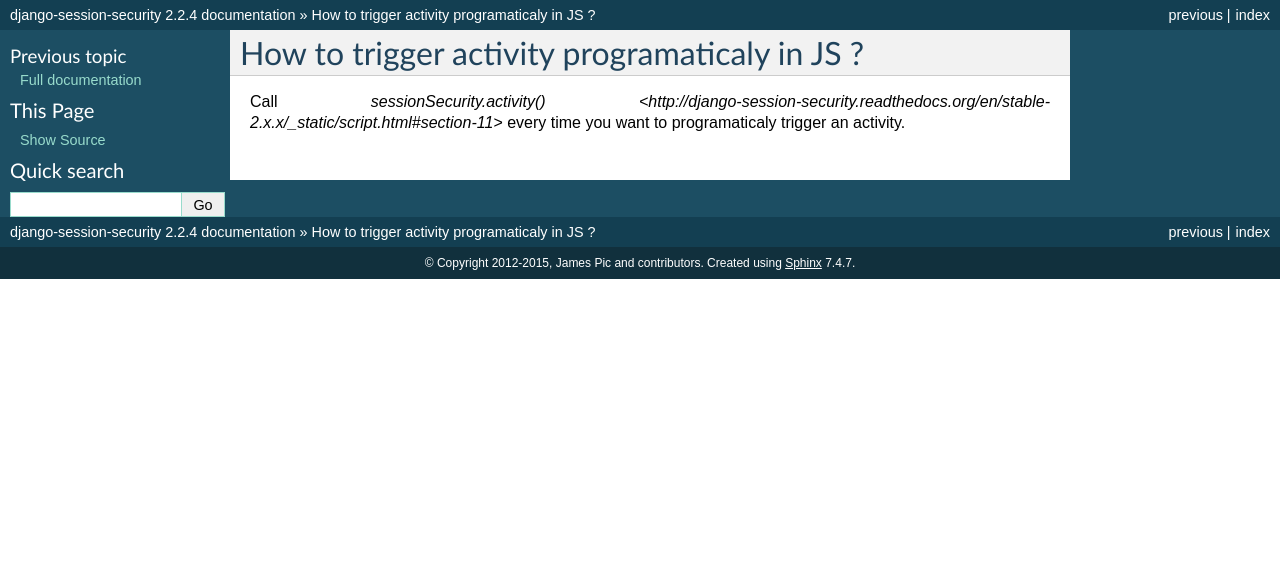
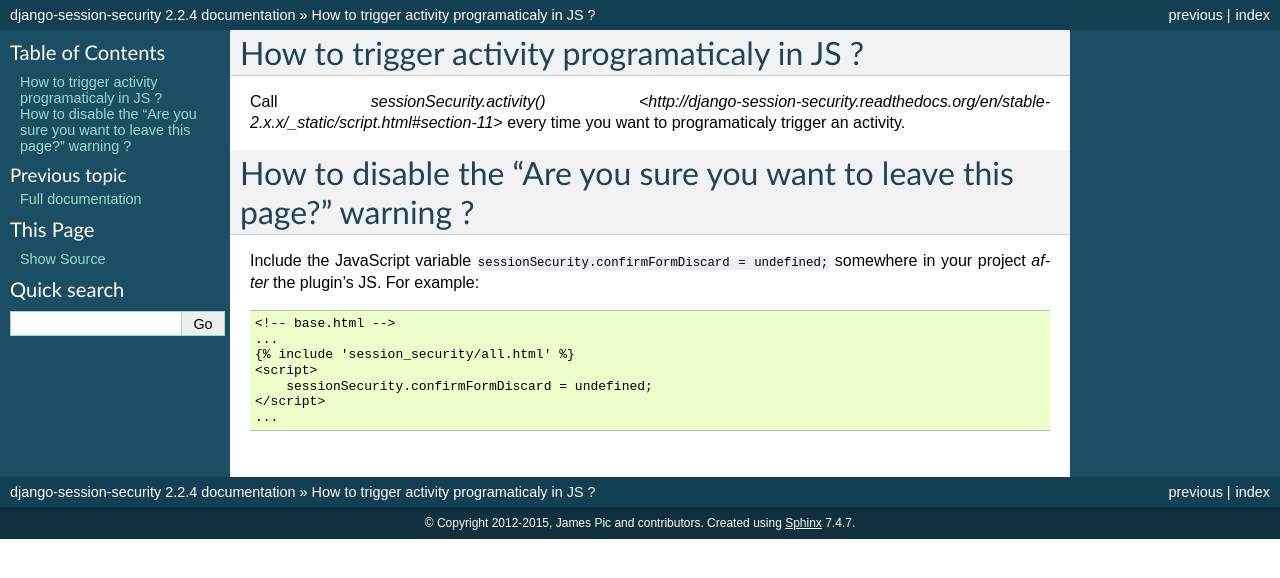
Before and after one commit to yourlabs/django-session-security, a Sphinx documentation site: the page built from docs/source/faq.rst, in a window 1280 px wide. Shown: the top 578 px of the page. Built offline with Sphinx 7.4.7, drawn with Linux system fonts in a browser that asks for light colours.

Commit message:
Update faq.rst
Add instructions to disable `sessionSecurity.confirmFormDiscard` via JS to FAQ.

```diff
--- a/docs/source/faq.rst
+++ b/docs/source/faq.rst
@@ -4,3 +4,17 @@
 Call `sessionSecurity.activity()
 <http://django-session-security.readthedocs.org/en/stable-2.x.x/_static/script.html#section-11>`
 every time you want to programaticaly trigger an activity.
+
+
+How to disable the "Are you sure you want to leave this page?" warning ?
+----------------------------------------------
+
+Include the JavaScript variable ``sessionSecurity.confirmFormDiscard = undefined;`` somewhere in your project *after* the plugin's JS. For example::
+
+    <!-- base.html -->
+    ...
+    {% include 'session_security/all.html' %}
+    <script>
+        sessionSecurity.confirmFormDiscard = undefined;
+    </script>
+    ...
```
